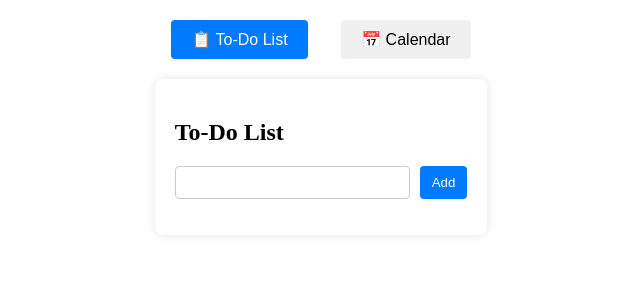
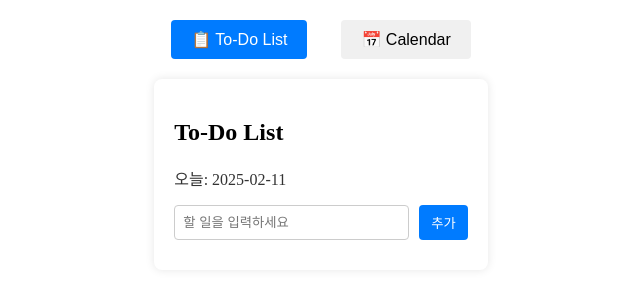
Before and after one commit to songuna/clush_SongYouNa, a React (Vite) app in the folder clush_SongYouNa/: page / in a window 1280 px wide. Shown: the top 300 px of the page, without its empty margins (339-979 px from the left). Built offline with nearby package versions, Linux system fonts and the light colour scheme.

Commit message:
feat : 오늘 날짜 표시하기

```diff
--- a/clush_SongYouNa/src/components/TodoList.tsx
+++ b/clush_SongYouNa/src/components/TodoList.tsx
@@ -35,21 +35,40 @@ const ToDoList: React.FC = () => {
     setTodos(todos.filter(todo => todo.id !== id));
   };
 
+  const handleKeyPress = (e: React.KeyboardEvent<HTMLInputElement>) => {
+    if (e.key === "Enter") {
+      addTodo();
+    }
+  };
+
+  // 오늘 날짜 구하기
+  const today = new Date();
+  const dateString = today.toISOString().split("T")[0]; // "YYYY-MM-DD" 형식
+
   return (
     <Container>
       <h2>To-Do List</h2>
+      <DateDisplay>{`오늘: ${dateString}`}</DateDisplay>
       <InputContainer>
-        <input value={input} onChange={(e) => setInput(e.target.value)} />
-        <button onClick={addTodo}>Add</button>
+        <input
+          value={input}
+          onChange={(e) => setInput(e.target.value)}
+          onKeyPress={handleKeyPress}
+          placeholder="할 일을 입력하세요"
+        />
+        <button onClick={addTodo}>추가</button>
       </InputContainer>
-      <ul>
         {todos.map(todo => (
           <ListItem key={todo.id} completed={todo.completed}>
-            <span onClick={() => toggleTodo(todo.id)}>{todo.text}</span>
+            <Checkbox
+              type="checkbox"
+              checked={todo.completed}
+              onChange={() => toggleTodo(todo.id)}
+            />
+            <span>{todo.text}</span>
             <button onClick={() => deleteTodo(todo.id)}>❌</button>
           </ListItem>
         ))}
-      </ul>
     </Container>
   );
 };
@@ -61,6 +80,12 @@ const Container = styled.div`
   background: #fff;
   border-radius: 8px;
   box-shadow: 0 0 10px rgba(0, 0, 0, 0.1);
+`;
+
+const DateDisplay = styled.div`
+  font-size: 16px;
+  margin-bottom: 15px;
+  color: #333;
 `;
 
 const InputContainer = styled.div`
@@ -85,9 +110,8 @@ const InputContainer = styled.div`
   }
 `;
 
-const ListItem = styled.li<{ completed: boolean }> `
+const ListItem = styled.li<{ completed: boolean }>`
   display: flex;
-  justify-content: space-between;
   align-items: center;
   padding: 8px;
   background: ${({ completed }) => (completed ? "#d4edda" : "#f8d7da")};
@@ -97,6 +121,7 @@ const ListItem = styled.li<{ completed: boolean }> `
 
   span {
     text-decoration: ${({ completed }) => (completed ? "line-through" : "none")};
+    flex: 1;
   }
 
   button {
@@ -105,3 +130,7 @@ const ListItem = styled.li<{ completed: boolean }> `
     cursor: pointer;
   }
 `;
+
+const Checkbox = styled.input`
+  margin-right: 10px;
+`;
```
